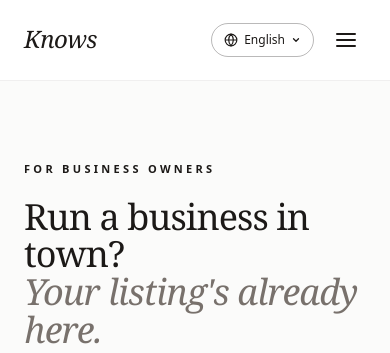
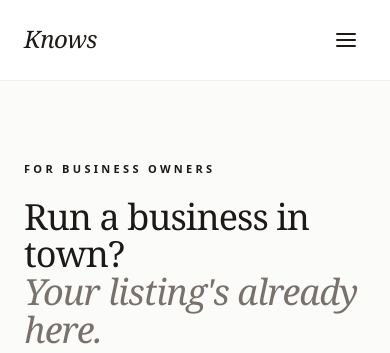
Before and after one commit to david-wi/known-around-town, a Python web app: template backend/app/templates/owners.html in a window 390 px wide. Shown: the top 353 px of the page. Run offline with Jinja, Linux system fonts and the light colour scheme; the template is opened without the code that fills it, so the values that code supplies are empty.

Commit message:
fix(header): prevent mobile horizontal overflow
Problem: On phone-sized viewports, the shared header squeezed the brand, visual language pill, and hamburger into one row, making public and owner pages a few pixels wider than the screen.

Solution: Hide the visual-only language pill until desktop width and add a header regression so the mobile row keeps room for the real navigation control.

```diff
--- a/backend/app/templates/partials/header.html
+++ b/backend/app/templates/partials/header.html
@@ -45,7 +45,7 @@
     <div class="flex items-center gap-3">
       {# Language toggle — visual only for now (no language switcher wired up).
          Present so the header matches the reference design exactly. #}
-      <div class="relative">
+      <div class="relative hidden md:block">
         <button type="button" class="inline-flex items-center gap-1.5 text-xs font-medium px-3 py-2 rounded-full border transition {{ cta_border }} {{ cta_text }} {{ cta_hover }}" aria-label="Language: English">
           <svg width="14" height="14" viewBox="0 0 24 24" fill="none" stroke="currentColor" stroke-width="2" aria-hidden="true">
             <circle cx="12" cy="12" r="10"></circle>
```
Also changed, not shown: backend/tests/test_header_template.py (+7 -0 lines).
